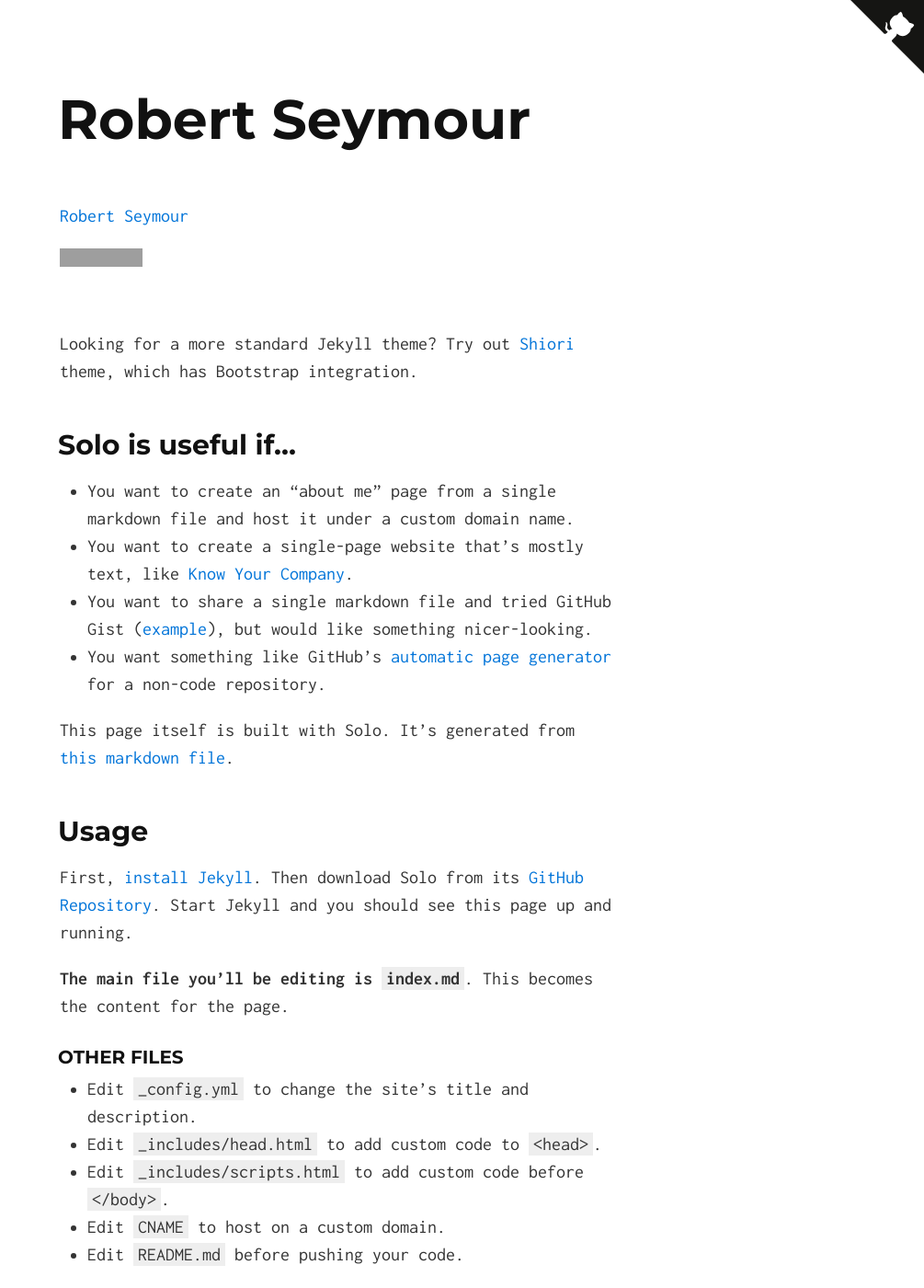
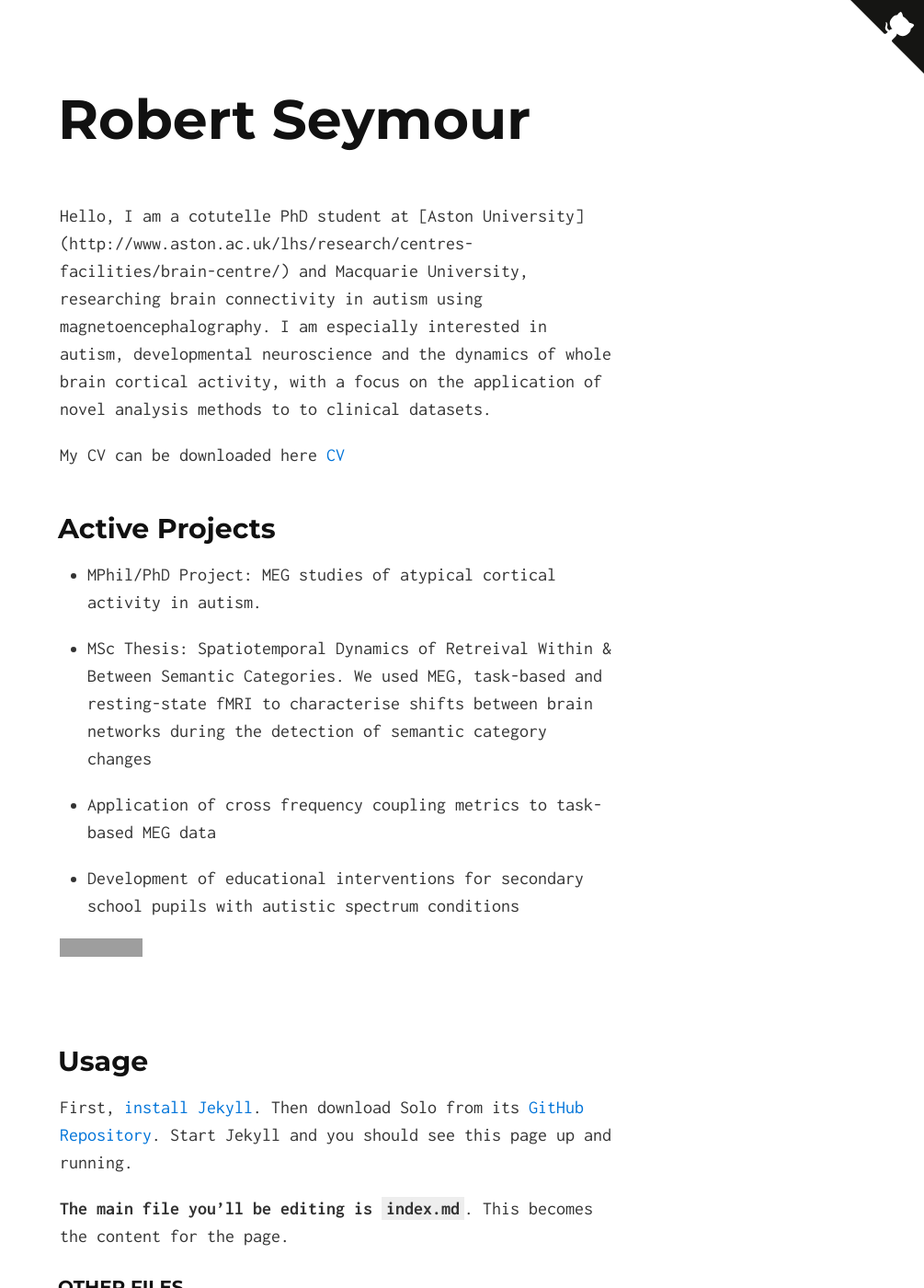
Before and after one commit to neurofractal/neurofractal.github.io, a Jekyll site: the page built from index.md, in a window 1280 px wide and 1400 px high. Shown: the whole window at 92% size, without its empty margins (275-1280 px from the left). Built offline with Jekyll 4.4.1, drawn with Linux system fonts in a browser that asks for light colours; our own code applies the rules of GitHub Pages for plain Markdown files; grey boxes are pictures that could not be loaded.

Commit message:
Update index.md

```diff
--- a/index.md
+++ b/index.md
@@ -1,19 +1,22 @@
 
-[Robert Seymour](http://chibicode.github.io/solo)
+Hello, I am a cotutelle PhD student at [Aston University] (http://www.aston.ac.uk/lhs/research/centres-facilities/brain-centre/) and Macquarie University, researching brain connectivity in autism using magnetoencephalography. I am especially interested in autism, developmental neuroscience and the dynamics of whole brain cortical activity, with a focus on the application of novel analysis methods to to clinical datasets.
+
+My CV can be downloaded here [CV](https://docs.google.com/document/d/1NxBkX8fHCGhypvmDhVpfYXQ6GWnsuztq19GSJQR7weo/edit?usp=sharing)
+
+## Active Projects
+
+* MPhil/PhD Project: MEG studies of atypical cortical activity in autism.
+
+* MSc Thesis: Spatiotemporal Dynamics of Retreival Within & Between Semantic Categories. We used MEG, task-based and resting-state fMRI to characterise shifts between brain networks during the detection of semantic category changes
+
+* Application of cross frequency coupling metrics to task-based MEG data
+
+* Development of educational interventions for secondary school pupils with autistic spectrum conditions
+
+
 
 <iframe src="https://ghbtns.com/github-btn.html?user=chibicode&amp;repo=solo&amp;type=watch&amp;count=true&amp;size=large"
   allowtransparency="true" frameborder="0" scrolling="0" width="170" height="30"></iframe><br/>
-
-Looking for a more standard Jekyll theme? Try out [Shiori](http://github.com/ellekasai/shiori) theme, which has Bootstrap integration.
-
-## Solo is useful if...
-
-* You want to create an "about me" page from a single markdown file and host it under a custom domain name.
-* You want to create a single-page website that's mostly text, like [Know Your Company](https://knowyourcompany.com/).
-* You want to share a single markdown file and tried GitHub Gist ([example](https://gist.github.com/dypsilon/5819504)), but would like something nicer-looking.
-* You want something like GitHub's [automatic page generator](http://pages.github.com/) for a non-code repository.
-
-This page itself is built with Solo. It's generated from [this markdown file](https://github.com/chibicode/solo/blob/gh-pages/_includes/index.md).
 
 ## Usage
 
```
